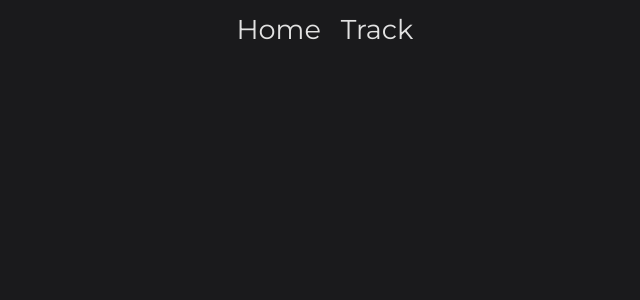
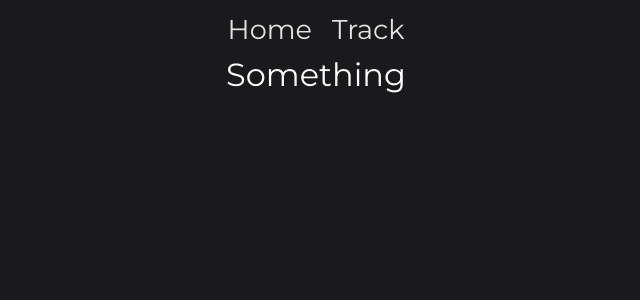
Before and after one commit to cs5-sam/vanteo, a React (Create React App) app: page /track in a window 1280 px wide. Shown: the top 300 px of the page, without its empty margins (324-964 px from the left). Built offline with nearby package versions, Linux system fonts and the light colour scheme.

Commit message:
changes made to navbar

```diff
--- a/src/App.css
+++ b/src/App.css
@@ -49,7 +49,7 @@
   height: 60px;
   position: fixed;
   top: 0;
-  left: 43%;
+  width: 100%;
 }
 .main-nav ul{
   display: inline-block;
--- a/src/Home.js
+++ b/src/Home.js
@@ -4,7 +4,7 @@ import axios from 'axios';
 import Coin from './components/Coin';
 import * as ReactBootstrap from 'react-bootstrap';
 
-function App() {
+function Home() {
   const [coins, setCoins] = useState([])
   const [search, setSearch] = useState('')
   const [loading, setLoading] = useState(false);
@@ -59,4 +59,4 @@ function App() {
   );
 }
 
-export default App;
+export default Home;
--- a/src/Track.js
+++ b/src/Track.js
@@ -4,6 +4,7 @@ const Track = () => {
     return (
         <div>
             <h1>Tracking</h1>
+            <h2>Something</h2>
         </div>
     )
 }
```
